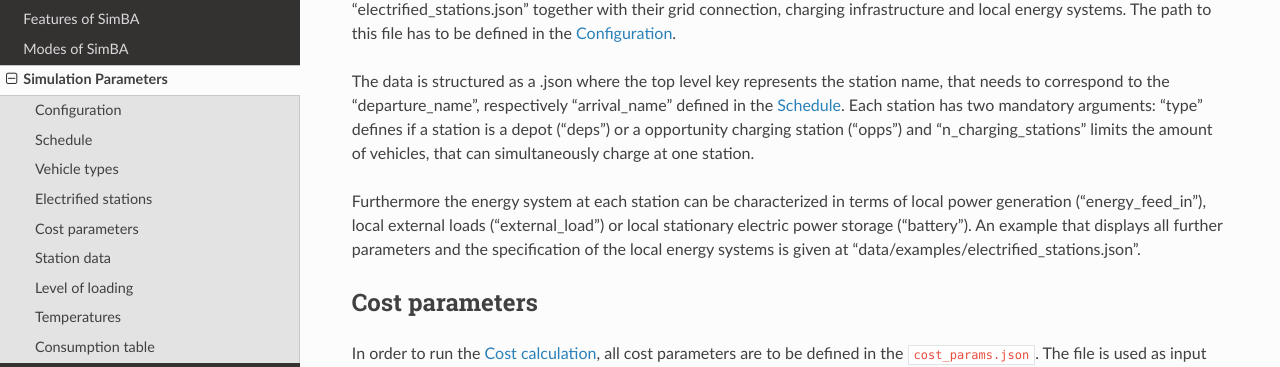
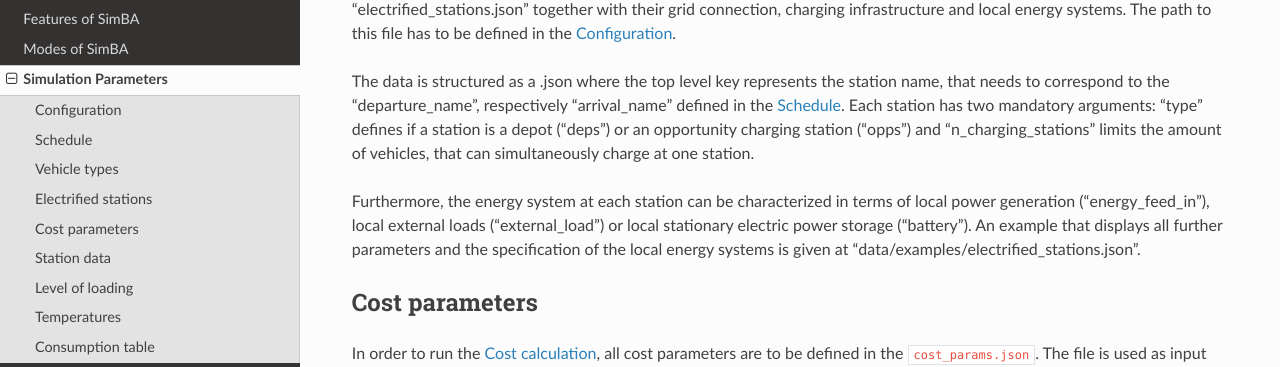
Before and after one commit to rl-institut/SimBA, a Sphinx documentation site: the page built from docs/source/simulation_parameters.rst, in a window 1280 px wide and 900 px high, scrolled down 5430 px. Shown: the part 162-529 px from the top of the window. Built offline with Sphinx 7.4.7 and the Read the Docs theme 2.0.0, drawn with Linux system fonts in a browser that asks for light colours.

Commit message:
Fix more typos

```diff
--- a/docs/source/getting_started.rst
+++ b/docs/source/getting_started.rst
@@ -3,6 +3,7 @@
 
 SimBA - the Simulation toolbox for Bus Applications - was designed to analyze and optimize electrified bus fleets.
 It is used for locating and dimensioning charging infrastructure, dimensioning buses, analyzing the feasibility of electrification of trips and rotations, determining charging strategies, and calculating investments and costs.
+
 .. Without creating links like in the line below, subpages go missing from the sidebar
 
 .. _installation_label:
@@ -28,7 +29,7 @@
 Usage with PyCharm
 ##################
 
-To use SimBa with PyCharm, create a new python (>= 3.7) environment and clone this repository. Then go to File -> Settings -> project in PyCharm and set Python of the newly created environment as interpreter and the local SimBA repository as project root. Now install the required packages by running in the Terminal:
+To use SimBa with PyCharm, create a new python (>= 3.7) environment and clone `this repository <https://github.com/rl-institut/SimBA>`_. Then go to File -> Settings -> project in PyCharm and set Python of the newly created environment as interpreter and the local SimBA repository as project root. Now install the required packages by running in the terminal:
 
 ``pip install -r requirements.txt``
 
@@ -52,7 +53,8 @@
 
 :numref:`figure_simba_modules` shows the structure of the toolbox with its needed input data and how different modules work together to calculate the scenario. The optional input data and modules are indicated with dashed lines. A simulation starts by calculating the energy consumption of each trip, that is specified in the :ref:`schedule` data. A trip is defined by its departure name and time, arrival name and time, distance, pause, rotation_id and vehicle_type. For each of the :ref:`vehicle_types` either a specific consumption depending on current conditions like temperature and incline can be defined as a :ref:`consumption_table` or a constant specific consumption can be used. The specific consumption of the vehicles is then used to analyze the consumption of each trip.
 
-    Modules of SimBA
+Modules of SimBA
+################
 
 Depending on the given simulation parameters, the vehicles are then dispatched. In this step, every rotation – the sum of all trips between leaving the depot until return – is allocated to a specific vehicle. The vehicles can be charged at any number of :ref:`electrified_stations`. These can be classified either as depot stations (deps) or as opportunity stations (opps). Each vehicle can be charged following one of the two charging strategies: Either as opportunity charging bus (oppb) or as depot charging bus (depb). While an oppb is charged at both deps and opps, depb are only charged at deps. The charging strategy can either be defined for each rotation in the :ref:`schedule` data or for all not explicitly defined rotations using the "preferred charging type" option in the :ref:`config`. Using this information, the charging simulation is then carried out.
 
--- a/docs/source/simulation_parameters.rst
+++ b/docs/source/simulation_parameters.rst
@@ -264,9 +264,9 @@
 
 All stations, that are or could be equipped with charging infrastructure have to be parameterized in the "electrified_stations.json" together with their grid connection, charging infrastructure and local energy systems. The path to this file has to be defined in the :ref:`config`.
 
-The data is structured as a .json where the top level key represents the station name, that needs to correspond to the "departure_name", respectively "arrival_name" defined in the :ref:`schedule`. Each station has two mandatory arguments: "type" defines if a station is a depot ("deps") or a opportunity charging station ("opps") and "n_charging_stations" limits the amount of vehicles, that can simultaneously charge at one station.
+The data is structured as a .json where the top level key represents the station name, that needs to correspond to the "departure_name", respectively "arrival_name" defined in the :ref:`schedule`. Each station has two mandatory arguments: "type" defines if a station is a depot ("deps") or an opportunity charging station ("opps") and "n_charging_stations" limits the amount of vehicles, that can simultaneously charge at one station.
 
-Furthermore the energy system at each station can be characterized in terms of local power generation ("energy_feed_in"), local external loads ("external_load") or local stationary electric power storage ("battery"). An example that displays all further parameters and the specification of the local energy systems is given at "data/examples/electrified_stations.json".
+Furthermore, the energy system at each station can be characterized in terms of local power generation ("energy_feed_in"), local external loads ("external_load") or local stationary electric power storage ("battery"). An example that displays all further parameters and the specification of the local energy systems is given at "data/examples/electrified_stations.json".
 
 
 .. _cost_params:
```
Also changed, not shown: docs/source/simba_features.rst (+4 -4 lines).
